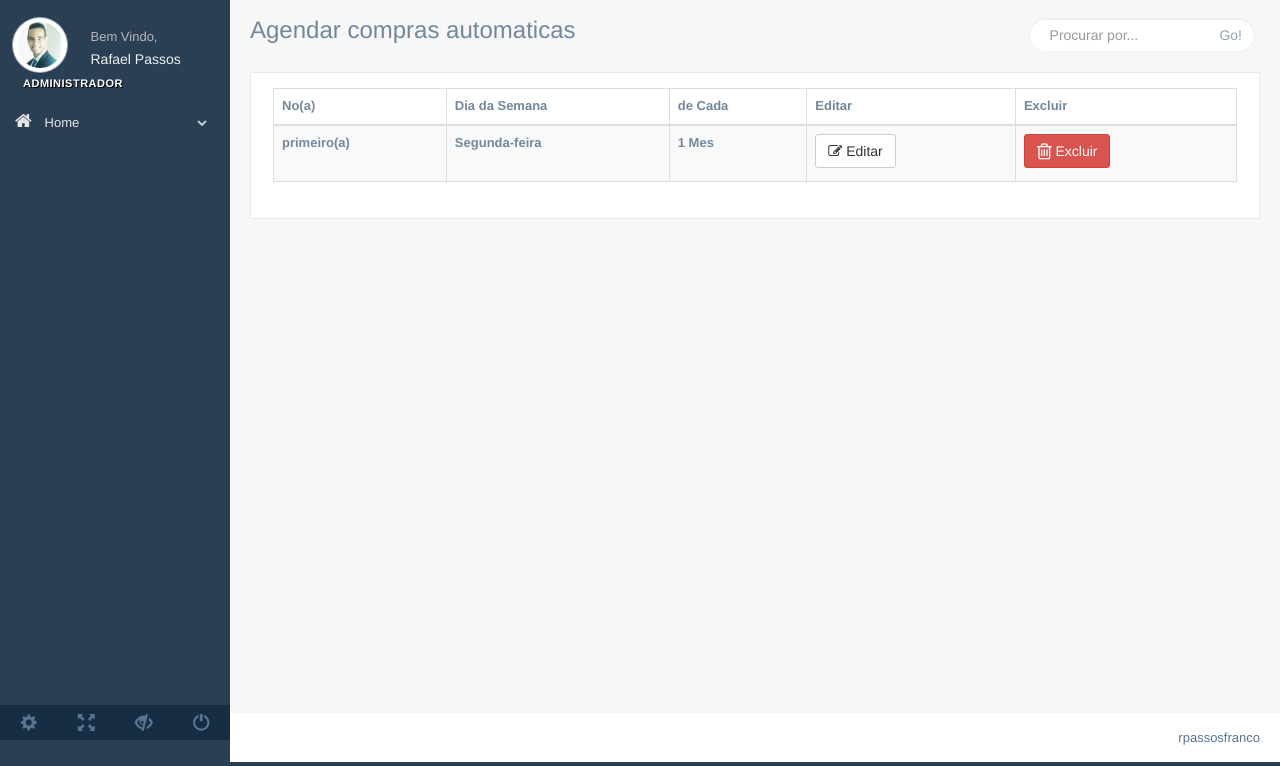
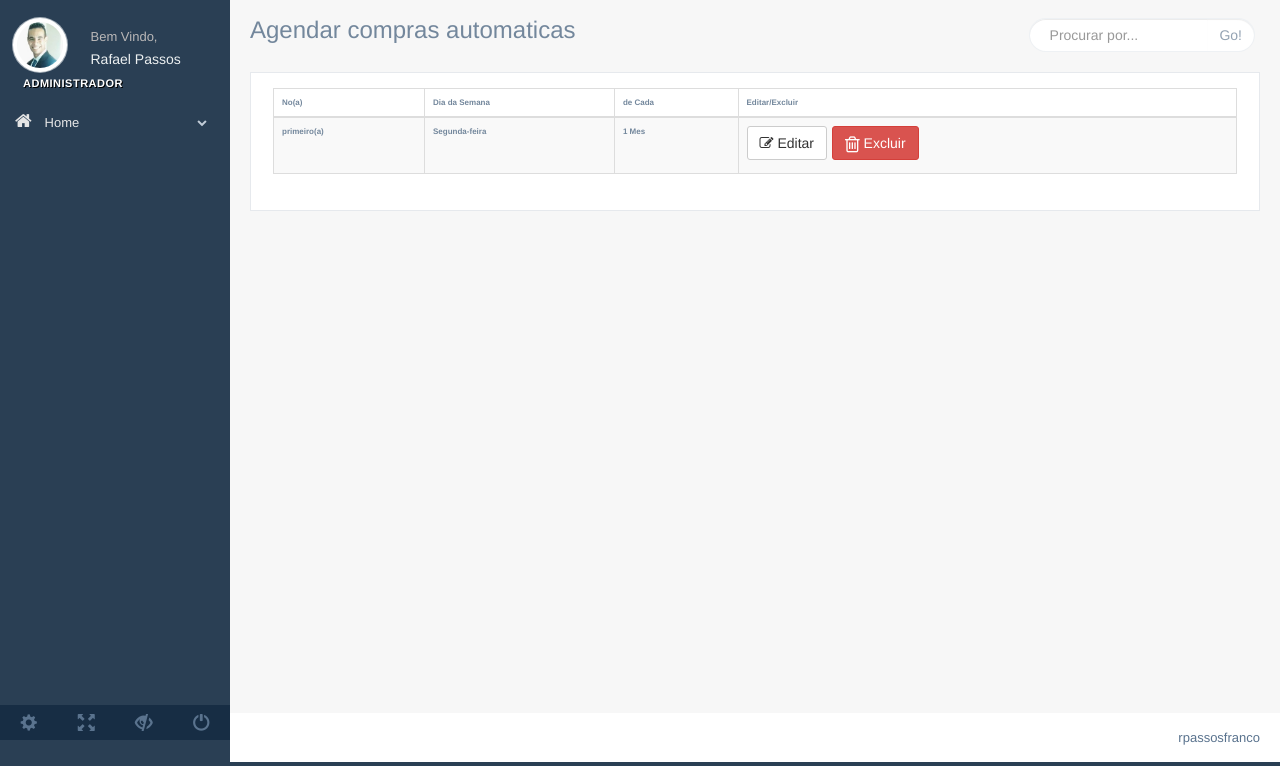
Before and after one commit to rpassosfranco/rpassosfranco.github.io, a plain HTML site: page projetos/TempoCerto/agendarcompras.html in a window 1280 px wide. Shown: the part 60-826 px from the top of the page. Drawn offline with Linux system fonts and the light colour scheme.

Commit message:
Add files via upload
CSS das grids

```diff
--- a/projetos/TempoCerto/agendarcompras.html
+++ b/projetos/TempoCerto/agendarcompras.html
@@ -205,14 +205,13 @@
                 <div class="x_panel">
                   <div class="x_content">
 
-                     <table class="table table-striped table-bordered" ng-controller="firstCtrl">
+                     <table class="table table-striped table-bordered" ng-controller="firstCtrl" style="font-size:8px">
                         <thead>
                               <tr>
                                 <th>No(a)</th>
                                 <th>Dia da Semana</th>
                                 <th>de Cada</th>
-                                <th>Editar</th>
-                                <th>Excluir</th>
+                                <th>Editar/Excluir</th>
                               </tr>
                             </thead>
                             <tbody>
@@ -220,8 +219,7 @@
                               <th>primeiro(a)</th>
                               <th>Segunda-feira</th>
                               <th>1 Mes</th>
-                              <th><button class="btn btn-default"><i class="fa fa-edit"></i> Editar</button></th>
-                              <th><button class="btn btn-danger" ng-click="delete(1);"><i class="fa fa-trash-o fa-lg"></i> Excluir</button></th>
+                              <th><button class="btn btn-default"><i class="fa fa-edit"></i> Editar</button><button class="btn btn-danger" ng-click="delete(1);"><i class="fa fa-trash-o fa-lg"></i> Excluir</button></th>
                              </tr>
                             </tbody>
                       </table>
```
Also changed, not shown: projetos/TempoCerto/acompanhepedido.html (+1 -1 lines).
